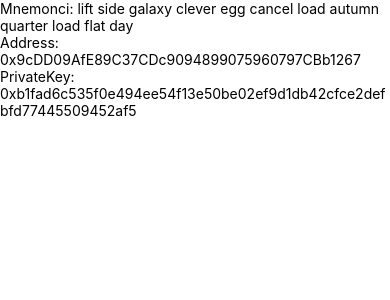
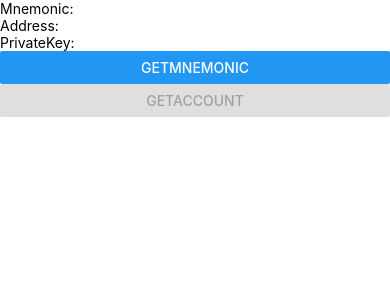
Before and after one commit to YutaSugimura/react-native-wallet, a React Native app: screen / in a window 390 px wide. Shown: the top 300 px of the page. Built offline with nearby package versions, Linux system fonts and the light colour scheme.

Commit message:
Rewriting with hooks

```diff
--- a/src/App.tsx
+++ b/src/App.tsx
@@ -8,38 +8,58 @@
  * @format
  */
 
-import React, { useEffect, useState } from 'react';
-import { SafeAreaView, ScrollView, StatusBar, Text, useColorScheme } from 'react-native';
-import { ethers } from 'ethers';
+import React from 'react';
+import {
+  SafeAreaView,
+  ScrollView,
+  StatusBar,
+  Text,
+  Button,
+  useColorScheme,
+  ActivityIndicator,
+} from 'react-native';
 
 const App: React.FC = () => {
   const isDarkMode = useColorScheme() === 'dark';
-  const [mnemonic, setMnemonic] = useState<string>('none');
-  const [address, setAddress] = useState<string>('');
-  const [privateKey, setPrivateKey] = useState<string>('');
+  const { isLoading, toggle } = require('./hooks/loading').useIsLoading();
+  const { mnemonic, getMnemonic } = require('./hooks/mnemonic').useMnemonic();
+  const { address, privateKey, getAccount } = require('./hooks/account').useAccount();
 
-  const getMnemonic = () => {
-    const wallet = ethers.Wallet.createRandom();
-    const newMnemonic = wallet.mnemonic;
-    setMnemonic(newMnemonic.phrase);
+  const wrapGetMnemonic = async () => {
+    toggle(true);
 
-    const hdnode = ethers.utils.HDNode.fromMnemonic(newMnemonic.phrase);
-    const account1 = hdnode.derivePath("m/44'/60'/0'/0");
-    setAddress(account1.address);
-    setPrivateKey(account1.privateKey);
+    setTimeout(() => {
+      getMnemonic();
+      toggle(false);
+    }, 300);
   };
 
-  useEffect(() => {
-    getMnemonic();
-  }, []);
+  const wrapGetAccount = async () => {
+    if (mnemonic === '') return;
+
+    toggle(true);
+    setTimeout(() => {
+      getAccount(mnemonic);
+      toggle(false);
+    }, 300);
+  };
 
   return (
     <SafeAreaView>
       <StatusBar barStyle={isDarkMode ? 'light-content' : 'dark-content'} />
       <ScrollView contentInsetAdjustmentBehavior="automatic">
-        <Text>Mnemonci: {mnemonic}</Text>
+        {isLoading && <ActivityIndicator size="large" />}
+
+        <Text>Mnemonic: {mnemonic}</Text>
         <Text>Address: {address}</Text>
         <Text>PrivateKey: {privateKey}</Text>
+
+        <Button title="getMnemonic" disabled={isLoading ? true : false} onPress={wrapGetMnemonic} />
+        <Button
+          title="getAccount"
+          disabled={isLoading ? true : mnemonic === '' ? true : false}
+          onPress={wrapGetAccount}
+        />
       </ScrollView>
     </SafeAreaView>
   );
--- /dev/null
+++ b/src/hooks/account.ts
@@ -0,0 +1,20 @@
+import { useState } from 'react';
+
+export const useAccount = () => {
+  const [address, setAddress] = useState<string>('');
+  const [privateKey, setPrivateKey] = useState<string>('');
+
+  const getAccount = async (mnemonic: string) => {
+    const utils = require('ethers').utils;
+    const hdnode = utils.HDNode.fromMnemonic(mnemonic);
+    const account1 = hdnode.derivePath("m/44'/60'/0'/0");
+    setAddress(account1.address);
+    setPrivateKey(account1.privateKey);
+  };
+
+  return {
+    address,
+    privateKey,
+    getAccount,
+  };
+};
--- /dev/null
+++ b/src/hooks/loading.ts
@@ -0,0 +1,14 @@
+import { useCallback, useState } from 'react';
+
+export const useIsLoading = () => {
+  const [isLoading, setIsLoading] = useState<boolean>(false);
+
+  const toggle = useCallback((bool?: boolean) => {
+    setIsLoading(bool ? bool : (prev) => !prev);
+  }, []);
+
+  return {
+    isLoading,
+    toggle,
+  };
+};
--- /dev/null
+++ b/src/hooks/mnemonic.ts
@@ -0,0 +1,17 @@
+import { useState } from 'react';
+
+export const useMnemonic = () => {
+  const [mnemonic, setMnemonic] = useState<string>('');
+
+  const getMnemonic = async () => {
+    const ethers = require('ethers');
+    const wallet = ethers.Wallet.createRandom();
+    const newMnemonic = wallet.mnemonic;
+    setMnemonic(newMnemonic.phrase);
+  };
+
+  return {
+    mnemonic,
+    getMnemonic,
+  };
+};
```
